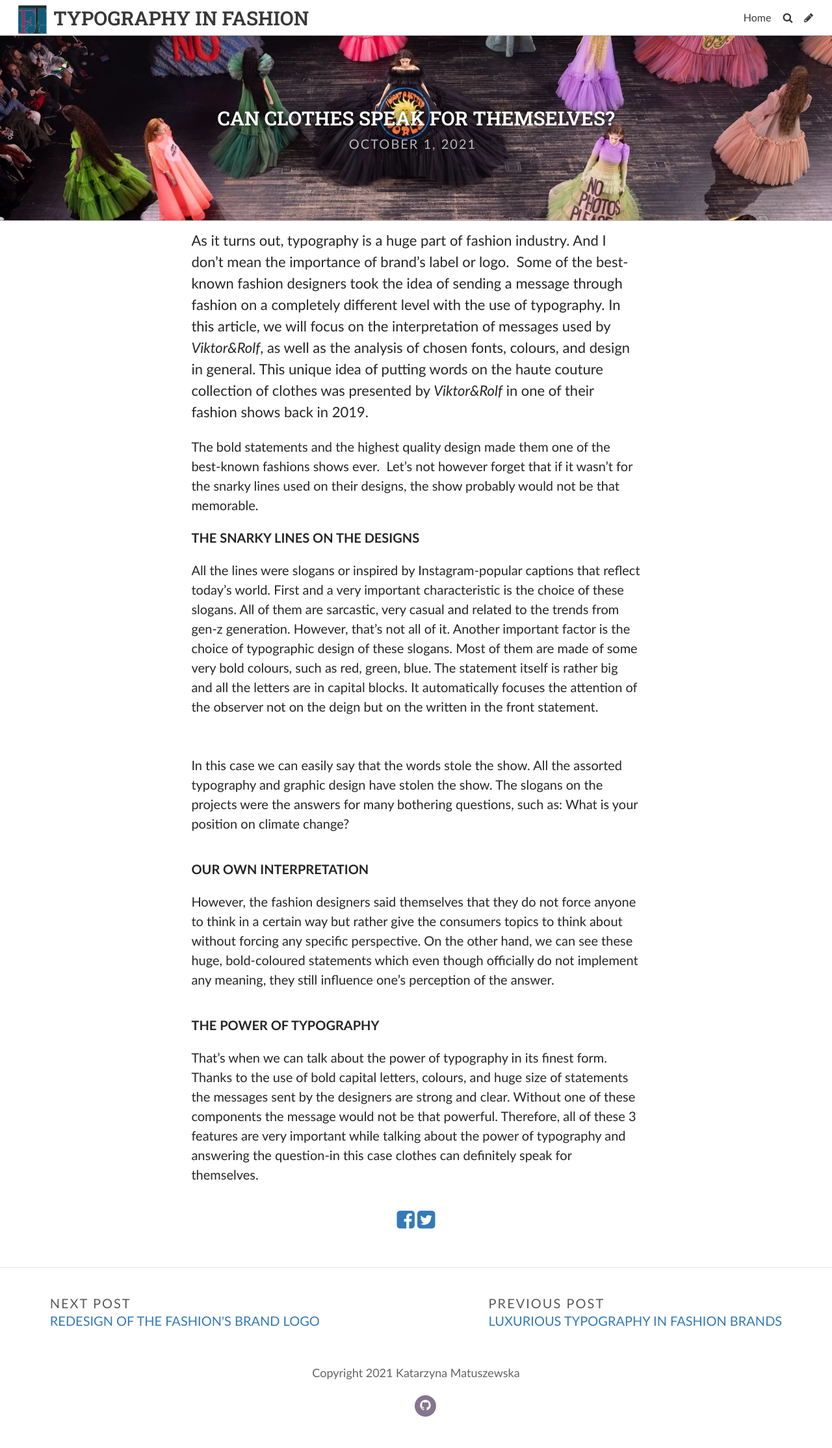
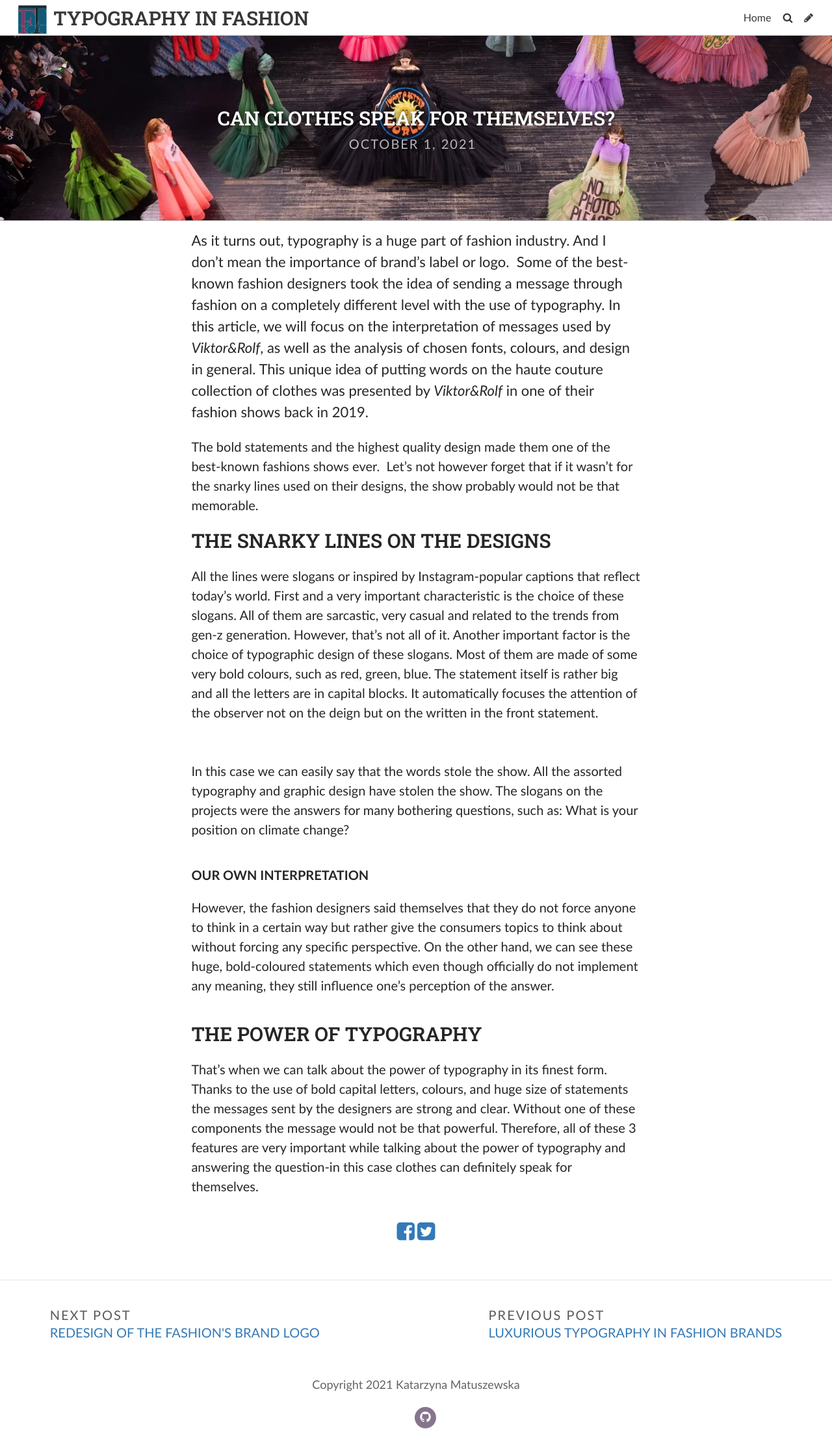
Before and after one commit to kasiamatuszewska/typographydesign, a Jekyll site: the page built from _posts/2021-10-01-can-clothes-speak-for-themselves.md, in a window 1280 px wide. Shown: the whole page at 65% size. Built offline with Jekyll 4.4.1, drawn with Linux system fonts in a browser that asks for light colours; some web fonts are replaced.

```diff
--- a/_posts/2021-10-01-can-clothes-speak-for-themselves.md
+++ b/_posts/2021-10-01-can-clothes-speak-for-themselves.md
@@ -10,7 +10,7 @@ As it turns out, typography is a huge part of fashion industry. And I don’t me
 
 The bold statements and the highest quality design made them one of the best-known fashions shows ever.  Let’s not however forget that if it wasn’t for the snarky lines used on their designs, the show probably would not be that memorable.
 
-**THE SNARKY LINES ON THE DESIGNS**
+### **THE SNARKY LINES ON THE DESIGNS**
 
 All the lines were slogans or inspired by Instagram-popular captions that reflect today’s world. First and a very important characteristic is the choice of these slogans. All of them are sarcastic, very casual and related to the trends from gen-z generation. However, that’s not all of it. Another important factor is the choice of typographic design of these slogans. Most of them are made of some very bold colours, such as red, green, blue. The statement itself is rather big and all the letters are in capital blocks. It automatically focuses the attention of the observer not on the deign but on the written in the front statement.
 
@@ -28,6 +28,6 @@ However, the fashion designers said themselves that they do not force anyone to
 
 ![](../uploads/_vie0183.jpg)
 
-**THE POWER OF TYPOGRAPHY**
+### **THE POWER OF TYPOGRAPHY**
 
 That’s when we can talk about the power of typography in its finest form. Thanks to the use of bold capital letters, colours, and huge size of statements the messages sent by the designers are strong and clear. Without one of these components the message would not be that powerful. Therefore, all of these 3 features are very important while talking about the power of typography and answering the question-in this case clothes can definitely speak for themselves.
```
